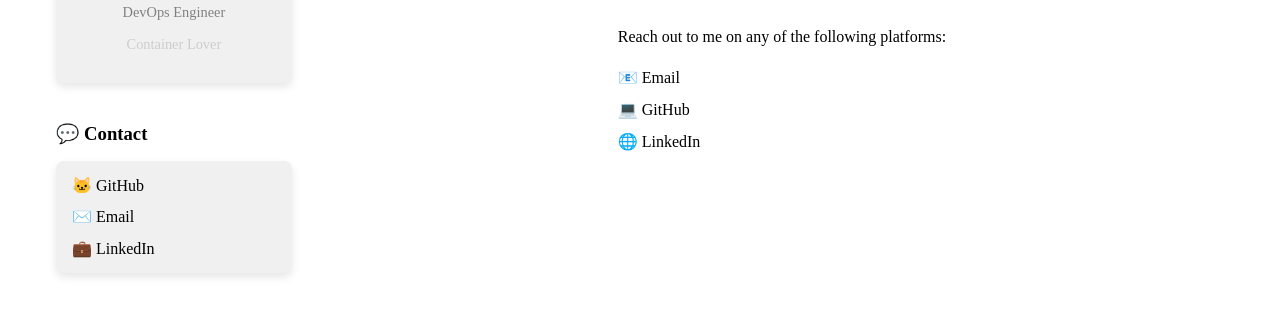
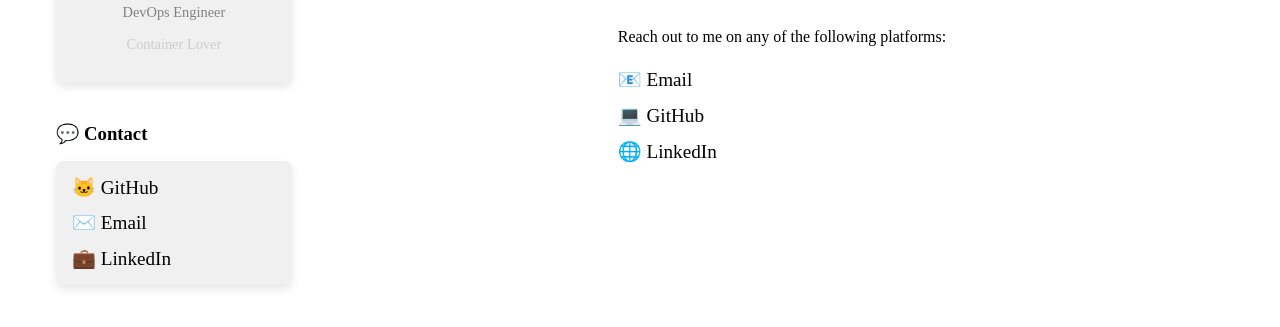
Before and after one commit to ops-jaeha/jaehai-webpage, a React (Create React App) app: page /contact in a window 1280 px wide. Shown: the part 235-562 px from the top of the page. Built offline with nearby package versions, Linux system fonts and the light colour scheme; no server answers; the HTML template or start-up script is replaced by a standard one.

Commit message:
Feat: Refact css files

```diff
--- a/src/App.css
+++ b/src/App.css
@@ -1,38 +1,14 @@
-.App {
-  text-align: center;
+.app-container {
+  display: flex;
+  max-width: 1200px;
+  margin: 0 auto;
 }
 
-.App-logo {
-  height: 40vmin;
-  pointer-events: none;
+.main-content {
+  display: flex;
+  width: 100%;
+  padding-top: 1rem;
+  padding-left: 1rem;
+  padding-right: 1rem;
+  justify-content: center;
 }
-
-@media (prefers-reduced-motion: no-preference) {
-  .App-logo {
-    animation: App-logo-spin infinite 20s linear;
-  }
-}
-
-.App-header {
-  background-color: #282c34;
-  min-height: 100vh;
-  display: flex;
-  flex-direction: column;
-  align-items: center;
-  justify-content: center;
-  font-size: calc(10px + 2vmin);
-  color: white;
-}
-
-.App-link {
-  color: #61dafb;
-}
-
-@keyframes App-logo-spin {
-  from {
-    transform: rotate(0deg);
-  }
-  to {
-    transform: rotate(360deg);
-  }
-}
--- a/src/App.js
+++ b/src/App.js
@@ -5,7 +5,7 @@ import Sidebar from './components/Sidebar';
 import Contact from './pages/Contact';
 import Post from './pages/Post';
 import Portfolio from './pages/Portfolio';
-import './index.css';
+import './App.css';
 
 function App() {
   const [isDarkMode, setIsDarkMode] = useState(
@@ -28,7 +28,6 @@ function App() {
   return (
     <Router>
       <TopNav toggleTheme={toggleTheme} isDarkMode={isDarkMode} />{' '}
-      {/* 최상단에 고정된 TopNav */}
       <div className="app-container">
         <Sidebar />
         <div className="main-content">
--- /dev/null
+++ b/src/components/Sidebar.css
@@ -0,0 +1,61 @@
+.contact-links-box {
+  background-color: var(--box-bg-color); /* Contact Links 박스 배경색 */
+  padding: 0.5rem;
+  padding-left: 1rem;
+  border-radius: 8px;
+  align-content: center;
+  margin-top: 1rem;
+  box-shadow: 0 4px 8px rgba(0, 0, 0, 0.1);
+}
+
+.sidebar {
+  width: 20rem;
+  color: var(--text-color);
+  padding-left: 1rem;
+  padding-right: 2rem;
+  /* height: calc(100vh - 60px); */
+  top: 60px;
+}
+
+.profile-card {
+  background-color: var(--box-bg-color); /* 박스 배경색 변수 적용 */
+  padding: 1rem;
+  border-radius: 8px;
+  text-align: center;
+  margin-bottom: 1rem;
+  box-shadow: 0 4px 8px rgba(0, 0, 0, 0.1);
+}
+
+.profile-image {
+  width: 100px;
+  height: 100px;
+  border-radius: 50%;
+  margin-bottom: 1rem;
+}
+
+.profile-name {
+  font-size: 1.2rem;
+  font-weight: bold;
+}
+
+.profile-role {
+  color: gray;
+  font-size: 0.9rem;
+}
+
+.profile-introduce {
+  font-size: 0.9rem;
+  color: #ccc;
+  margin-top: 0.5rem;
+}
+
+.profile-title {
+  margin-block-start: 1.5rem;
+  margin-block-end: 0.5rem;
+}
+
+.contact-title {
+  margin-block-start: 1.5rem;
+  margin-block-end: 0rem;
+  padding-top: 1rem;
+}
--- a/src/components/Sidebar.js
+++ b/src/components/Sidebar.js
@@ -1,6 +1,7 @@
 import React, { useEffect, useState } from 'react';
 import env from '../config/env.json';
 import '../index.css';
+import './Sidebar.css';
 
 const Sidebar = () => {
   const [profileImage, setProfileImage] = useState('');
--- /dev/null
+++ b/src/components/TopNav.css
@@ -0,0 +1,44 @@
+.navbar {
+  background-color: var(--bg-color);
+}
+
+.navbar-container {
+  max-width: 1200px;
+  margin: 0 auto;
+  padding: 0 1rem;
+  border-bottom: 1px solid var(--border-color);
+}
+
+.navbar-content {
+  display: flex;
+  justify-content: space-between;
+  align-items: center;
+  height: 60px;
+}
+
+.menu-items {
+  display: flex;
+  gap: 1.5rem;
+  align-items: center;
+}
+
+.menu-link {
+  text-decoration: none;
+  color: var(--text-color);
+  font-size: 1rem;
+  padding-right: 0.5rem;
+}
+
+.brand-link:hover,
+.menu-link:hover {
+  text-decoration: underline;
+  opacity: 0.8;
+}
+
+.theme-toggle {
+  background: none;
+  border: none;
+  cursor: pointer;
+  padding: 0.5rem;
+  font-size: 1.2rem;
+}
--- a/src/components/TopNav.js
+++ b/src/components/TopNav.js
@@ -1,7 +1,7 @@
 import React from 'react';
 import { Link } from 'react-router-dom';
 import env from '../config/env.json';
-import '../index.css';
+import './TopNav.css';
 
 const TopNav = ({ toggleTheme, isDarkMode }) => {
   return (
--- a/src/index.css
+++ b/src/index.css
@@ -3,7 +3,7 @@
   --bg-color: #ffffff;
   --text-color: #000000;
   --border-color: #dddddd;
-  --box-bg-color: #f0f0f0; /* 라이트 모드 박스 배경색 */
+  --box-bg-color: #f0f0f0;
 }
 
 /* 다크모드 스타일 */
@@ -11,7 +11,7 @@
   --bg-color: #1e1e1e;
   --text-color: #ffffff;
   --border-color: #333333;
-  --box-bg-color: #444444; /* 다크모드 박스 배경색 */
+  --box-bg-color: #444444;
 }
 
 /* 공통 스타일 적용 */
@@ -20,52 +20,8 @@ body {
   color: var(--text-color);
 }
 
-.main-content {
-  display: flex;
+.default-page {
   width: 100%;
-  padding-top: 1rem;
-  padding-left: 1rem;
-  padding-right: 1rem;
-  justify-content: center;
-}
-
-.menu-items {
-  display: flex;
-  gap: 1.5rem;
-  align-items: center;
-}
-
-.menu-link {
-  text-decoration: none;
-  color: var(--text-color);
-  font-size: 1rem;
-  padding-right: 0.5rem;
-}
-
-.theme-toggle {
-  background: none;
-  border: none;
-  cursor: pointer;
-  padding: 0.5rem;
-  font-size: 1.2rem;
-}
-
-.navbar {
-  background-color: var(--bg-color);
-}
-
-.navbar-container {
-  max-width: 1200px;
-  margin: 0 auto;
-  padding: 0 1rem;
-  border-bottom: 1px solid var(--border-color);
-}
-
-.navbar-content {
-  display: flex;
-  justify-content: space-between;
-  align-items: center;
-  height: 60px;
 }
 
 .brand-link,
@@ -74,113 +30,17 @@ body {
   color: var(--text-color);
 }
 
-.brand-link:hover,
-.menu-link:hover {
-  text-decoration: underline;
-  opacity: 0.8;
-}
-
-.contact-page {
+.contact-link {
   display: flex;
-  flex-direction: column;
-  align-items: center;
-  padding-top: 5rem;
-  background-color: var(--bg-color);
-  color: var(--text-color);
-}
-
-.contact-container {
-  text-align: center;
-}
-
-.logo-section {
-  margin-bottom: 1rem;
-}
-
-.contact-link {
   color: var(--text-color);
   font-size: 1.2rem;
+  align-items: center;
   text-decoration: none;
+  padding: 0.4rem 0;
 }
 
 .contact-link:hover {
   text-decoration: underline;
-}
-
-/* 레이아웃 설정 */
-.app-container {
-  display: flex;
-  max-width: 1200px;
-  margin: 0 auto;
-}
-
-.topnav {
-  position: fixed;
-  top: 0;
-  left: 0;
-  right: 0;
-  height: 60px;
-  background-color: var(--bg-color);
-  border-bottom: 1px solid var(--border-color);
-  z-index: 1000;
-}
-
-/* Sidebar 스타일 */
-.sidebar {
-  width: 20rem;
-  color: var(--text-color);
-  padding-left: 1rem;
-  padding-right: 2rem;
-  /* height: calc(100vh - 60px); */
-  top: 60px;
-}
-
-/* Sidebar 프로필 카드 스타일 */
-.profile-card {
-  background-color: var(--box-bg-color); /* 박스 배경색 변수 적용 */
-  padding: 1rem;
-  border-radius: 8px;
-  text-align: center;
-  margin-bottom: 1rem;
-  box-shadow: 0 4px 8px rgba(0, 0, 0, 0.1);
-}
-
-.profile-image {
-  width: 100px;
-  height: 100px;
-  border-radius: 50%;
-  margin-bottom: 1rem;
-}
-
-.profile-name {
-  font-size: 1.2rem;
-  font-weight: bold;
-}
-
-.profile-role {
-  color: gray;
-  font-size: 0.9rem;
-}
-
-.profile-introduce {
-  font-size: 0.9rem;
-  color: #ccc;
-  margin-top: 0.5rem;
-}
-
-.default-page {
-  width: 100%;
-}
-
-/* Contact Links 박스 스타일 */
-.contact-links-box {
-  background-color: var(--box-bg-color); /* Contact Links 박스 배경색 */
-  padding: 0.5rem;
-  padding-left: 1rem;
-  border-radius: 8px;
-  align-content: center;
-  margin-top: 1rem;
-  box-shadow: 0 4px 8px rgba(0, 0, 0, 0.1);
 }
 
 .contact-links {
@@ -189,27 +49,3 @@ body {
   flex-direction: column;
   gap: 0rem;
 }
-
-.contact-link {
-  color: var(--text-color);
-  text-decoration: none;
-  display: flex;
-  align-items: center;
-  font-size: 1rem;
-  padding: 0.4rem 0; /* 상하 패딩을 0.4rem로 설정하여 균등하게 보이도록 */
-}
-
-.profile-title {
-  margin-block-start: 1.5rem;
-  margin-block-end: 0.5rem;
-}
-
-.contact-page {
-  width: 100%;
-}
-
-.contact-title {
-  margin-block-start: 1.5rem;
-  margin-block-end: 0rem;
-  padding-top: 1rem;
-}
--- /dev/null
+++ b/src/pages/Contact.css
@@ -0,0 +1,17 @@
+.contact-page {
+  display: flex;
+  width: 100%;
+  flex-direction: column;
+  align-items: center;
+  padding-top: 5rem;
+  background-color: var(--bg-color);
+  color: var(--text-color);
+}
+
+.contact-container {
+  text-align: center;
+}
+
+.logo-section {
+  margin-bottom: 1rem;
+}
--- a/src/pages/Contact.js
+++ b/src/pages/Contact.js
@@ -1,6 +1,7 @@
 import React from 'react';
 import env from '../config/env.json';
 import '../index.css';
+import './Contact.css';
 
 const Contact = () => {
   return (
```
